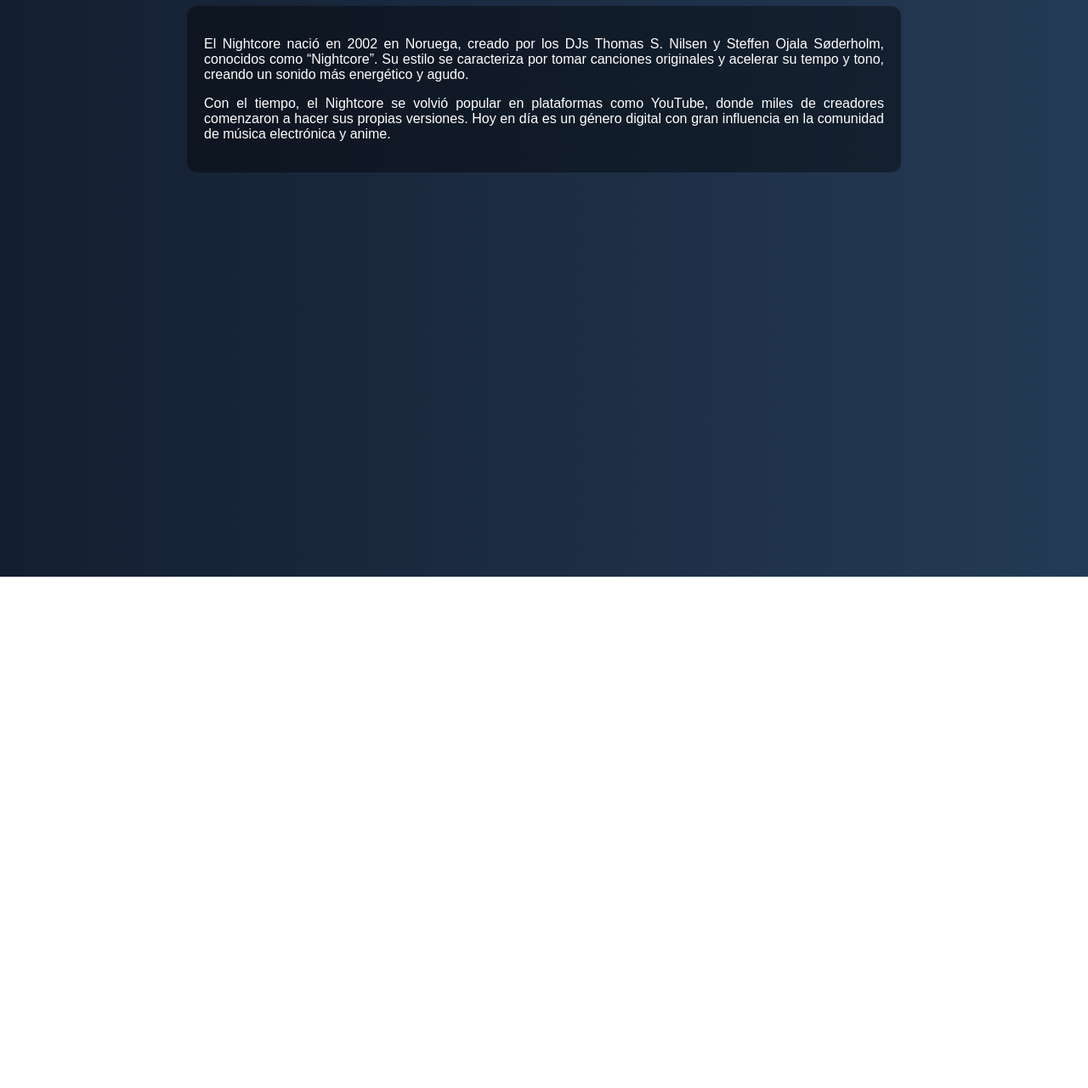
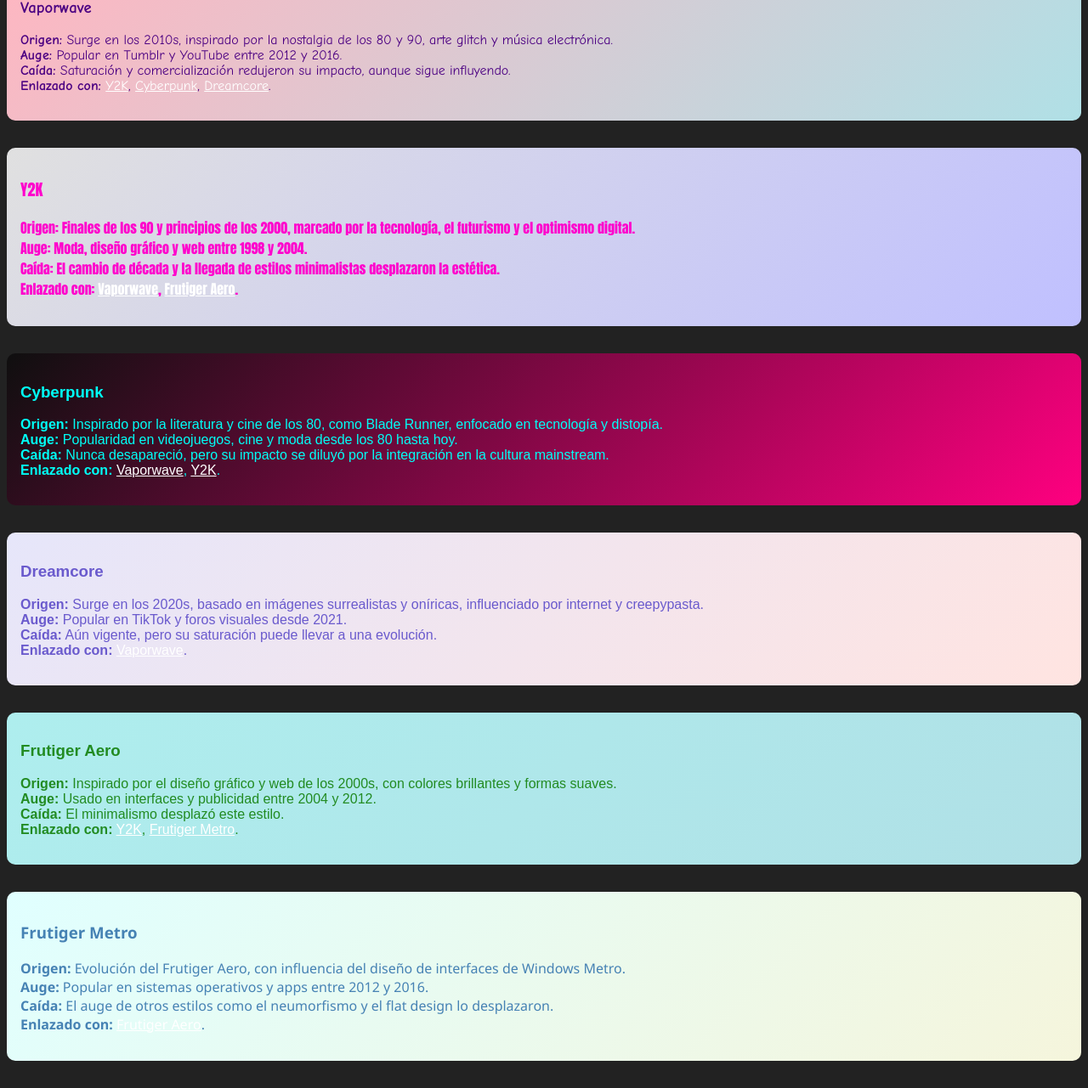
Before and after one commit to QueenVt/Suicidio-, a plain HTML site: page index.html in a window 1280 px wide. Shown: the part 121-1402 px from the top of the page at 85% size. Before the commit the page ends 800 px from the top, so only its background shows below. Drawn offline with Linux system fonts and the light colour scheme.

Commit message:
Add files via upload

```diff
--- a/index.html
+++ b/index.html
@@ -2,41 +2,87 @@
 <html lang="es">
 <head>
     <meta charset="UTF-8">
-    <title>Historia del Nightcore</title>
+    <title>Estéticas de Internet</title>
     <style>
-        body {
-            font-family: Arial, sans-serif;
-            background: linear-gradient(to right, #141e30, #243b55);
-            color: white;
-            text-align: center;
-            padding: 40px;
-        }
-        h1 {
-            color: #ff4081;
-        }
-        .content {
-            max-width: 800px;
-            margin: auto;
-            text-align: justify;
-            background: rgba(0,0,0,0.4);
-            padding: 20px;
-            border-radius: 12px;
-        }
+        body { background: #222; color: #fff; font-family: Arial, sans-serif; }
+        section { margin: 2em 0; padding: 1em; border-radius: 10px; }
+        /* Vaporwave */
+        #vaporwave { background: linear-gradient(135deg, #ffb6c1, #b0e0e6); color: #4b0082; font-family: 'Comic Sans MS', cursive; }
+        /* Y2K */
+        #y2k { background: linear-gradient(135deg, #e0e0e0, #c0c0ff); color: #ff00cc; font-family: 'Impact', fantasy; }
+        /* Cyberpunk */
+        #cyberpunk { background: linear-gradient(135deg, #0f0f0f, #ff0080); color: #00fff7; font-family: 'Orbitron', sans-serif; }
+        /* Dreamcore */
+        #dreamcore { background: linear-gradient(135deg, #e6e6fa, #ffe4e1); color: #6a5acd; font-family: 'Papyrus', fantasy; }
+        /* Frutiger Aero */
+        #frutiger-aero { background: linear-gradient(135deg, #aeeeee, #b0e0e6); color: #228b22; font-family: 'Frutiger', Arial, sans-serif; }
+        /* Frutiger Metro */
+        #frutiger-metro { background: linear-gradient(135deg, #e0ffff, #f5f5dc); color: #4682b4; font-family: 'Segoe UI', Arial, sans-serif; }
+        h2 { text-align: center; margin-top: 1em; }
+        a { color: #fff; text-decoration: underline; }
     </style>
 </head>
 <body>
-    <h1>Historia del Nightcore</h1>
-    <div class="content">
+    <h2>Estéticas de Internet</h2>
+
+    <section id="vaporwave">
+        <h3>Vaporwave</h3>
         <p>
-            El Nightcore nació en 2002 en Noruega, creado por los DJs Thomas S. Nilsen y Steffen Ojala Søderholm,
-            conocidos como “Nightcore”. Su estilo se caracteriza por tomar canciones originales y acelerar su tempo
-            y tono, creando un sonido más energético y agudo.
+            <strong>Origen:</strong> Surge en los 2010s, inspirado por la nostalgia de los 80 y 90, arte glitch y música electrónica.<br>
+            <strong>Auge:</strong> Popular en Tumblr y YouTube entre 2012 y 2016.<br>
+            <strong>Caída:</strong> Saturación y comercialización redujeron su impacto, aunque sigue influyendo.<br>
+            <strong>Enlazado con:</strong> <a href="#y2k">Y2K</a>, <a href="#cyberpunk">Cyberpunk</a>, <a href="#dreamcore">Dreamcore</a>.
         </p>
+    </section>
+
+    <section id="y2k">
+        <h3>Y2K</h3>
         <p>
-            Con el tiempo, el Nightcore se volvió popular en plataformas como YouTube, donde miles de creadores
-            comenzaron a hacer sus propias versiones. Hoy en día es un género digital con gran influencia en la
-            comunidad de música electrónica y anime.
+            <strong>Origen:</strong> Finales de los 90 y principios de los 2000, marcado por la tecnología, el futurismo y el optimismo digital.<br>
+            <strong>Auge:</strong> Moda, diseño gráfico y web entre 1998 y 2004.<br>
+            <strong>Caída:</strong> El cambio de década y la llegada de estilos minimalistas desplazaron la estética.<br>
+            <strong>Enlazado con:</strong> <a href="#vaporwave">Vaporwave</a>, <a href="#frutiger-aero">Frutiger Aero</a>.
         </p>
-    </div>
+    </section>
+
+    <section id="cyberpunk">
+        <h3>Cyberpunk</h3>
+        <p>
+            <strong>Origen:</strong> Inspirado por la literatura y cine de los 80, como Blade Runner, enfocado en tecnología y distopía.<br>
+            <strong>Auge:</strong> Popularidad en videojuegos, cine y moda desde los 80 hasta hoy.<br>
+            <strong>Caída:</strong> Nunca desapareció, pero su impacto se diluyó por la integración en la cultura mainstream.<br>
+            <strong>Enlazado con:</strong> <a href="#vaporwave">Vaporwave</a>, <a href="#y2k">Y2K</a>.
+        </p>
+    </section>
+
+    <section id="dreamcore">
+        <h3>Dreamcore</h3>
+        <p>
+            <strong>Origen:</strong> Surge en los 2020s, basado en imágenes surrealistas y oníricas, influenciado por internet y creepypasta.<br>
+            <strong>Auge:</strong> Popular en TikTok y foros visuales desde 2021.<br>
+            <strong>Caída:</strong> Aún vigente, pero su saturación puede llevar a una evolución.<br>
+            <strong>Enlazado con:</strong> <a href="#vaporwave">Vaporwave</a>.
+        </p>
+    </section>
+
+    <section id="frutiger-aero">
+        <h3>Frutiger Aero</h3>
+        <p>
+            <strong>Origen:</strong> Inspirado por el diseño gráfico y web de los 2000s, con colores brillantes y formas suaves.<br>
+            <strong>Auge:</strong> Usado en interfaces y publicidad entre 2004 y 2012.<br>
+            <strong>Caída:</strong> El minimalismo desplazó este estilo.<br>
+            <strong>Enlazado con:</strong> <a href="#y2k">Y2K</a>, <a href="#frutiger-metro">Frutiger Metro</a>.
+        </p>
+    </section>
+
+    <section id="frutiger-metro">
+        <h3>Frutiger Metro</h3>
+        <p>
+            <strong>Origen:</strong> Evolución del Frutiger Aero, con influencia del diseño de interfaces de Windows Metro.<br>
+            <strong>Auge:</strong> Popular en sistemas operativos y apps entre 2012 y 2016.<br>
+            <strong>Caída:</strong> El auge de otros estilos como el neumorfismo y el flat design lo desplazaron.<br>
+            <strong>Enlazado con:</strong> <a href="#frutiger-aero">Frutiger Aero</a>.
+        </p>
+    </section>
 </body>
 </html>
```
Also changed, not shown: name.html (added, +13 -0 lines), 1 other file.
